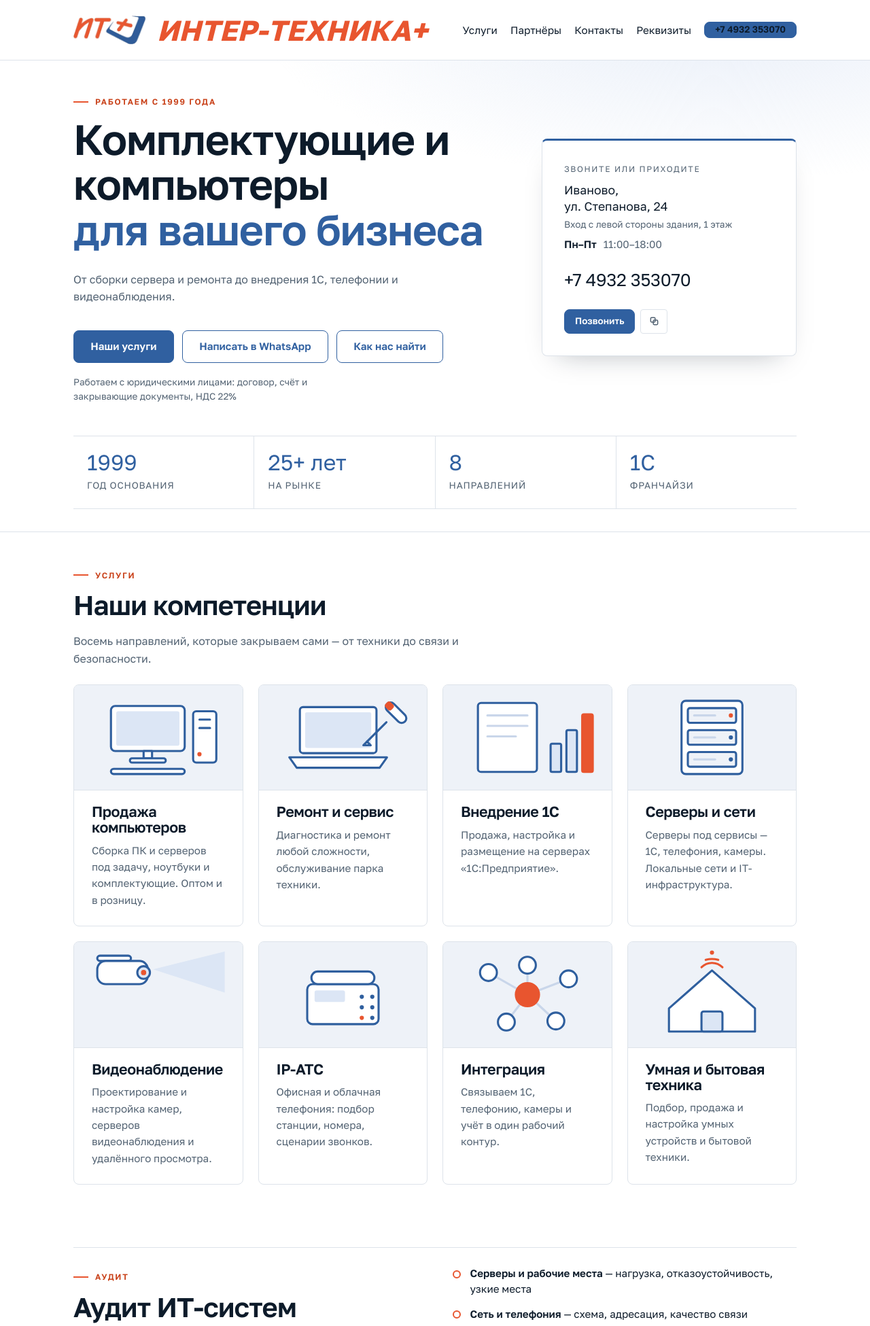
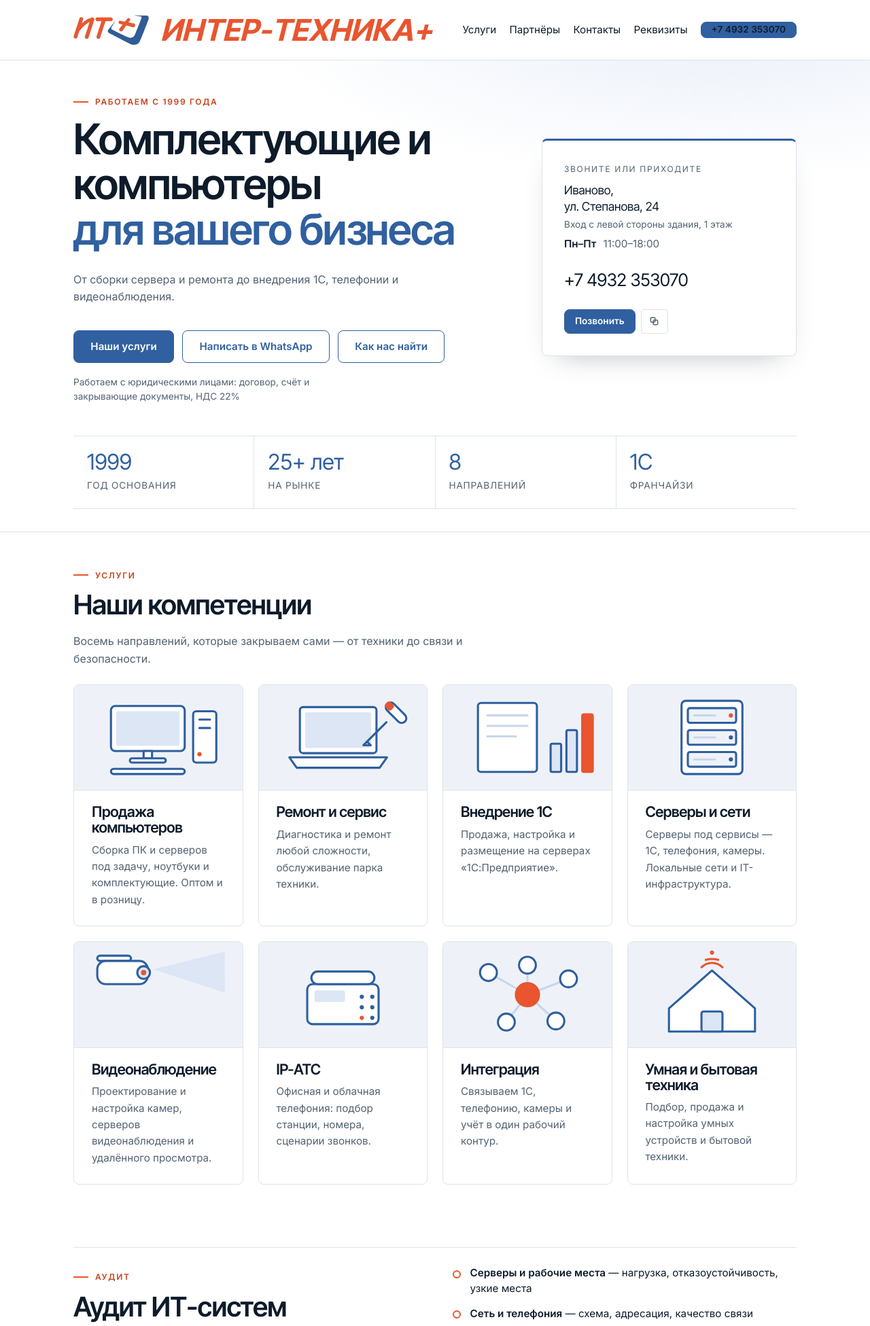
Before and after one commit to 160ru/ivu-site, a PHP site: page / in a window 1280 px wide. Shown: the top 1951 px of the page at 68% size. Run offline with PHP 8.4, Linux system fonts and the light colour scheme.

Commit message:
Типографика: Inter Tight для заголовков, Inter для текста

```diff
--- a/assets/style.css
+++ b/assets/style.css
@@ -1,3 +1,40 @@
+/* ---------- Шрифты ----------
+   Inter Tight — заголовки, Inter — текст. Одна суперсемья: заголовки
+   плотнее по ширине, текст просторнее. Оба с кириллицей, лицензия OFL.
+   Файлы лежат на своём хостинге: одинаковый вид на Windows, iPhone, Android. */
+
+@font-face {
+  font-family: "Inter";
+  font-style: normal;
+  font-weight: 400 700;
+  font-display: swap;
+  src: url("fonts/inter-cyrillic.woff2") format("woff2");
+  unicode-range: U+0301, U+0400-045F, U+0490-0491, U+04B0-04B1, U+2116;
+}
+@font-face {
+  font-family: "Inter";
+  font-style: normal;
+  font-weight: 400 700;
+  font-display: swap;
+  src: url("fonts/inter-latin.woff2") format("woff2");
+  unicode-range: U+0000-00FF, U+0131, U+0152-0153, U+02BB-02BC, U+02C6, U+02DA, U+02DC, U+2000-206F, U+20AC, U+2122, U+2191, U+2193, U+2212, U+2215, U+FEFF, U+FFFD;
+}
+@font-face {
+  font-family: "Inter Tight";
+  font-style: normal;
+  font-weight: 400 700;
+  font-display: swap;
+  src: url("fonts/inter-tight-cyrillic.woff2") format("woff2");
+  unicode-range: U+0301, U+0400-045F, U+0490-0491, U+04B0-04B1, U+2116;
+}
+@font-face {
+  font-family: "Inter Tight";
+  font-style: normal;
+  font-weight: 400 700;
+  font-display: swap;
+  src: url("fonts/inter-tight-latin.woff2") format("woff2");
+  unicode-range: U+0000-00FF, U+0131, U+0152-0153, U+02BB-02BC, U+02C6, U+02DA, U+02DC, U+2000-206F, U+20AC, U+2122, U+2191, U+2193, U+2212, U+2215, U+FEFF, U+FFFD;
+}
 /* ============================================================
    Интер-Техника-Плюс — стили сайта
    Палитра взята из логотипа: синий, красно-оранжевый, белый.
@@ -21,15 +58,15 @@
   --red-text: #c9421a;    /* тот же тон, но контраст 4,9:1 — для мелкого текста */
 
   /* Типографика */
-  --font-display: "Golos Text", "Bahnschrift", "Segoe UI", system-ui, sans-serif;
-  --font-body: "Golos Text", "Segoe UI", system-ui, -apple-system, Roboto, Arial, sans-serif;
+  --font-display: "Inter Tight", "Inter", "Segoe UI", system-ui, sans-serif;
+  --font-body: "Inter", "Segoe UI", system-ui, -apple-system, Roboto, Arial, sans-serif;
 
   /* Сетка */
   --wrap: clamp(1160px, 88vw, 1560px);
   --gutter: clamp(20px, 5vw, 48px);
   --radius: 8px;
   --shadow: 0 18px 40px -24px rgba(13, 27, 42, .35);
-  --brand-size: clamp(20px, calc(7vw - 3px), 42px);   /* знак и надпись одного размера, всегда влезают */
+  --brand-size: clamp(20px, calc(7.4vw - 3px), 44px);   /* знак и надпись одного размера, всегда влезают */
 }
 
 *,
@@ -1172,45 +1209,3 @@ a.news-item__title:hover { color: var(--blue); border-color: var(--blue); }
 .about-text p,
 .audit__lead,
 .section-lead { max-width: 70ch; }
-/* ---------- Шрифт ----------
-   Golos Text — свободный шрифт с кириллицей (лицензия OFL).
-   Лежит на своём хостинге: одинаково выглядит на Windows, iPhone и Android.
-   Вариативный: один файл покрывает все насыщенности от 400 до 900.
-   unicode-range говорит браузеру, что грузить: русская страница берёт
-   cyrillic + latin, остальное — только при необходимости. */
-
-@font-face {
-  font-family: "Golos Text";
-  font-style: normal;
-  font-weight: 400 900;
-  font-display: swap;
-  src: url("fonts/golos-cyrillic.woff2") format("woff2");
-  unicode-range: U+0301, U+0400-045F, U+0490-0491, U+04B0-04B1, U+2116;
-}
-
-@font-face {
-  font-family: "Golos Text";
-  font-style: normal;
-  font-weight: 400 900;
-  font-display: swap;
-  src: url("fonts/golos-cyrillic-ext.woff2") format("woff2");
-  unicode-range: U+0460-052F, U+1C80-1C8A, U+20B4, U+2DE0-2DFF, U+A640-A69F, U+FE2E-FE2F;
-}
-
-@font-face {
-  font-family: "Golos Text";
-  font-style: normal;
-  font-weight: 400 900;
-  font-display: swap;
-  src: url("fonts/golos-latin.woff2") format("woff2");
-  unicode-range: U+0000-00FF, U+0131, U+0152-0153, U+02BB-02BC, U+02C6, U+02DA, U+02DC, U+0304, U+0308, U+0329, U+2000-206F, U+20AC, U+2122, U+2191, U+2193, U+2212, U+2215, U+FEFF, U+FFFD;
-}
-
-@font-face {
-  font-family: "Golos Text";
-  font-style: normal;
-  font-weight: 400 900;
-  font-display: swap;
-  src: url("fonts/golos-latin-ext.woff2") format("woff2");
-  unicode-range: U+0100-02BA, U+02BD-02C5, U+02C7-02CC, U+02CE-02D7, U+02DD-02FF, U+0304, U+0308, U+0329, U+1D00-1DBF, U+1E00-1E9F, U+1EF2-1EFF, U+2020, U+20A0-20AB, U+20AD-20C0, U+2113, U+2C60-2C7F, U+A720-A7FF;
-}
--- a/index.html
+++ b/index.html
@@ -24,8 +24,9 @@
 
   <link rel="icon" href="assets/icon.png" type="image/png">
   <link rel="apple-touch-icon" href="assets/icon.png">
-  <link rel="preload" href="assets/fonts/golos-cyrillic.woff2" as="font" type="font/woff2" crossorigin>
-  <link rel="stylesheet" href="assets/style.css?v=20261148">
+  <link rel="preload" href="assets/fonts/inter-cyrillic.woff2" as="font" type="font/woff2" crossorigin>
+  <link rel="preload" href="assets/fonts/inter-tight-cyrillic.woff2" as="font" type="font/woff2" crossorigin>
+  <link rel="stylesheet" href="assets/style.css?v=20261149">
 
   <script type="application/ld+json">
   {
```
Also changed, not shown: assets/fonts/golos-cyrillic-ext.woff2 (deleted), assets/fonts/golos-cyrillic.woff2 (deleted), assets/fonts/golos-latin-ext.woff2 (deleted), assets/fonts/golos-latin.woff2 (deleted), assets/fonts/inter-cyrillic.woff2 (added), assets/fonts/inter-latin.woff2 (added), assets/fonts/inter-tight-cyrillic.woff2 (added), assets/fonts/inter-tight-latin.woff2 (added), 5 other files.
